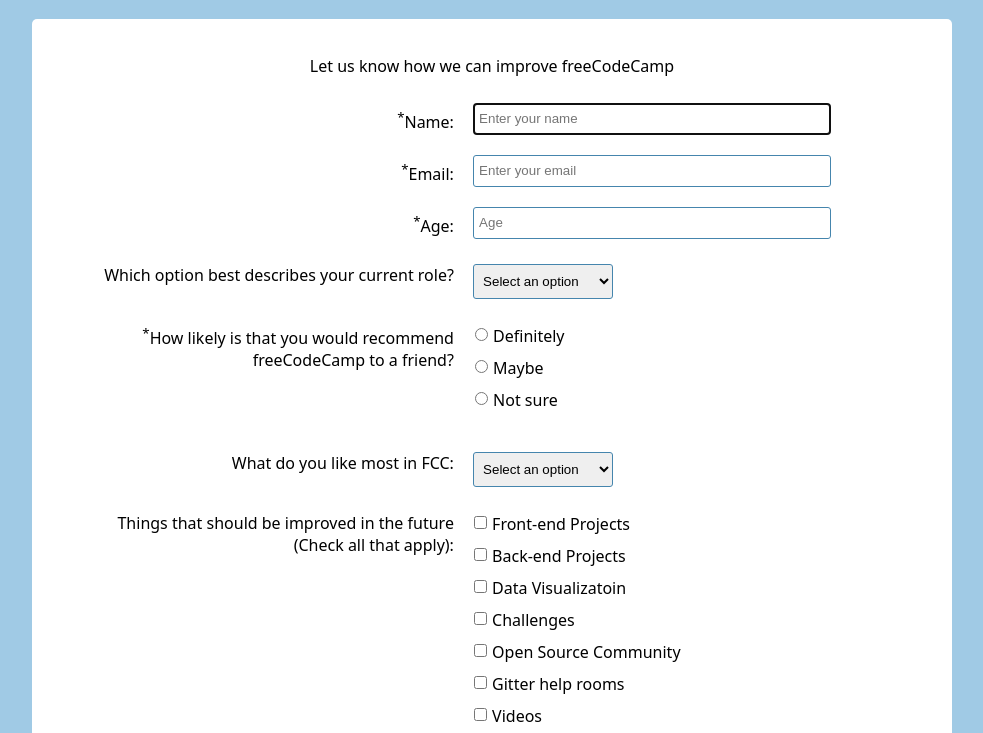
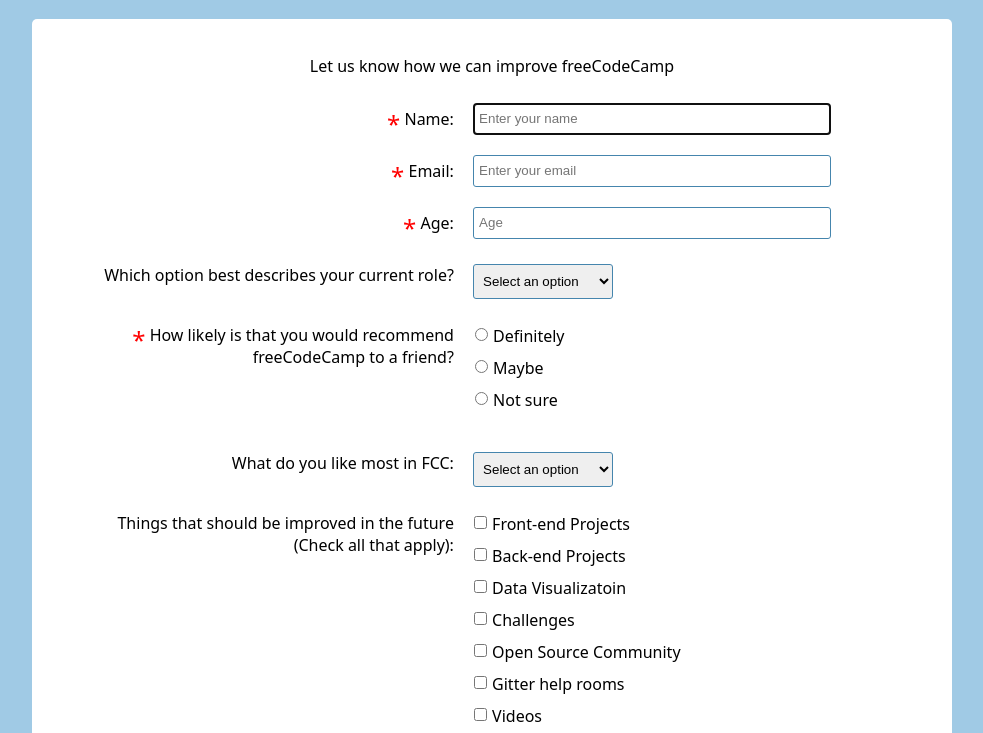
Before and after one commit to edsonv/survey_form-FCC, a website built with webpack: page src/index.html in a window 1280 px wide. Shown: the part 67-800 px from the top of the page, without its empty margins (148-1131 px from the left). Built offline with nearby package versions, Linux system fonts and the light colour scheme; some packages are replaced by stand-ins of ours.

Commit message:
Se ha modificado el indicador de campo requerido

```diff
--- a/src/index.html
+++ b/src/index.html
@@ -11,7 +11,8 @@
     <form id="survey-form" action="https://formspree.io/contacto@edsonvargas.com.ve" method="POST">
       <div class="rowTab">
         <div class="labels">
-          <label id="name-label" for="name"><sup>*</sup>Name:</label>
+          <span></span>
+          <label id="name-label" for="name">Name:</label>
         </div>
         <div class="rightTab">
           <input type="text" name="name" id="name" class="input-field" placeholder="Enter your name" required autofocus>
@@ -19,7 +20,8 @@
       </div>
       <div class="rowTab">
         <div class="labels">
-          <label id="email-label" for="email"><sup>*</sup>Email:</label>
+          <span></span>
+          <label id="email-label" for="email">Email:</label>
         </div>
         <div class="rightTab">
           <input type="email" name="email" id="email" class="input-field" placeholder="Enter your email" required>
@@ -27,7 +29,8 @@
       </div>
       <div class="rowTab">
         <div class="labels">
-          <label id="number-label" for="age"><sup>*</sup>Age:</label>
+          <span></span>
+          <label id="number-label" for="age">Age:</label>
         </div>
         <div class="rightTab">
           <input type="number" name="age" id="number" class="input-field" placeholder="Age" min="10" max="130" required>
@@ -50,7 +53,8 @@
       </div>
       <div class="rowTab">
         <div class="labels">
-          <label for="userRating"><sup>*</sup>How likely is that you would recommend freeCodeCamp to a friend?</label>
+          <span></span>
+          <label for="userRating">How likely is that you would recommend freeCodeCamp to a friend?</label>
         </div>
         <div class="rightTab">
           <ul>
```
